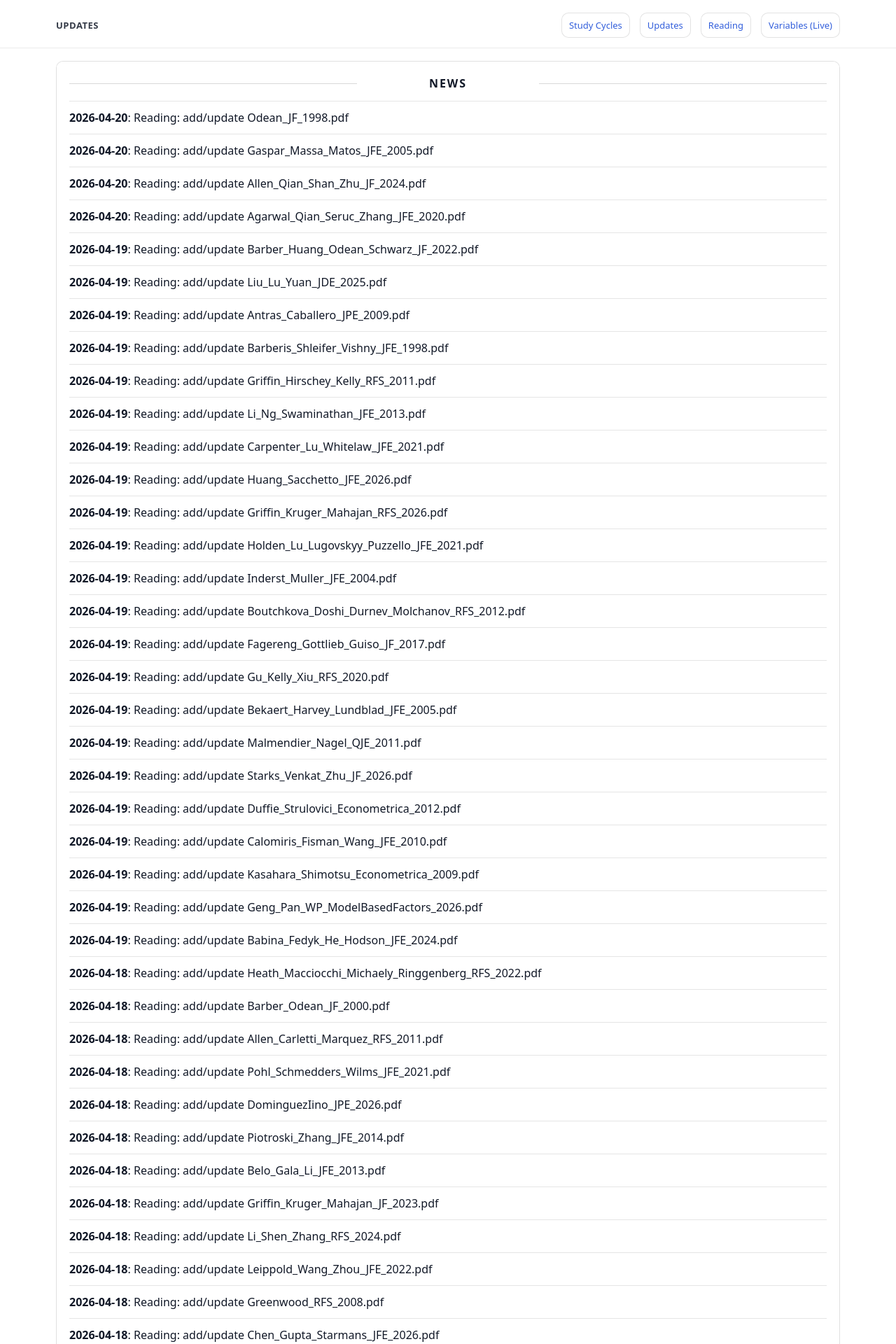
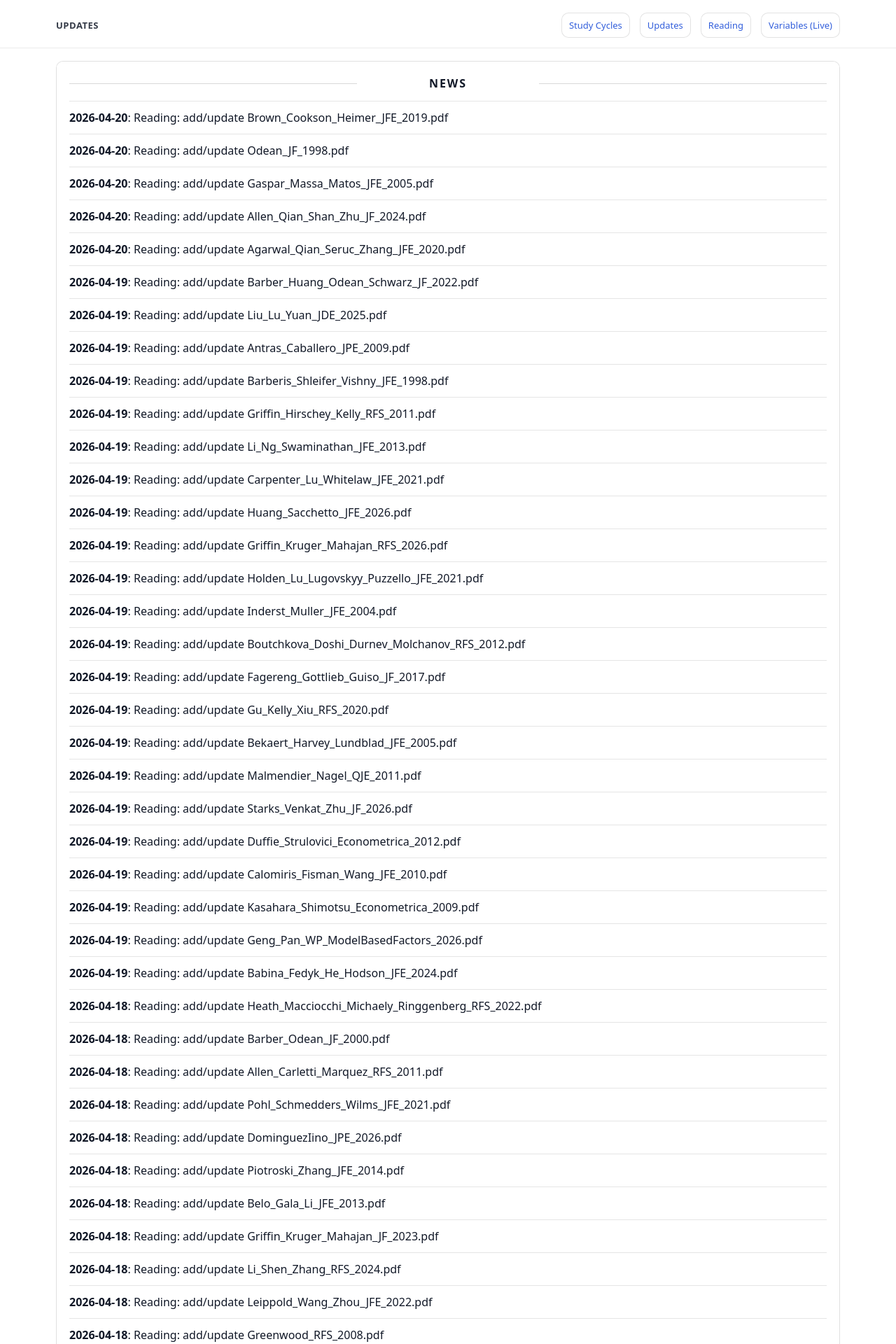
Before and after one commit to yaxinzn/study-archive, a Jekyll site: the page built from updates/index.md, in a window 1280 px wide. Shown: the top 1920 px of the page at 70% size. Built offline with Jekyll 4.4.1, drawn with Linux system fonts in a browser that asks for light colours; some of the changed text lies outside the part shown.

Commit message:
chore: update NEWS feed

```diff
--- a/_data/news.yml
+++ b/_data/news.yml
@@ -1,4 +1,7 @@
 # Auto-generated update history (sorted newest -> oldest). Do not edit manually.
+- ts: "1776639718"
+  date: "2026-04-20"
+  title: "Reading: add/update Brown_Cookson_Heimer_JFE_2019.pdf"
 - ts: "1776639227"
   date: "2026-04-20"
   title: "Reading: add/update Odean_JF_1998.pdf"
```
